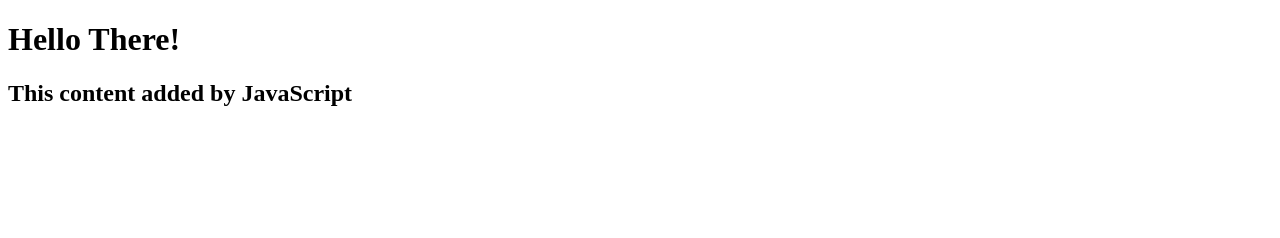
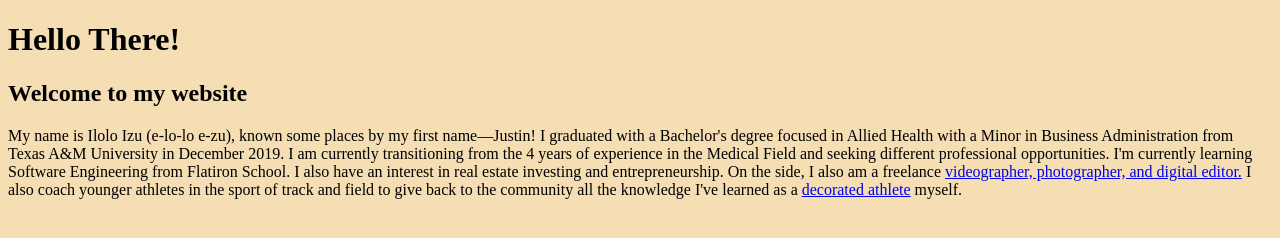
Before and after one commit to iloloizu/My-new-website, a plain HTML site: page index.html in a window 1280 px wide. Drawn offline with Linux system fonts and the light colour scheme.

Commit message:
initial context of website

```diff
--- a/index.html
+++ b/index.html
@@ -9,6 +9,9 @@
 </head>
 <body>
     <h1>Hello There!</h1>
+    <h2> Welcome to my website</h2>
+    <p>My name is Ilolo Izu (e-lo-lo e-zu), known some places by my first name—Justin! I graduated with a Bachelor's degree focused in Allied Health with a Minor in Business Administration from Texas A&M University in December 2019. I am currently transitioning from the 4 years of experience in the Medical Field and seeking different professional opportunities. I'm currently learning Software Engineering from Flatiron School.
+        I also have an interest in real estate investing and entrepreneurship. On the side, I also am a freelance <a href="https://www.iloloizu.com/"> videographer, photographer, and digital editor.</a> I also coach younger athletes in the sport of track and field to give back to the community all the knowledge I've learned as a <a href="https://en.wikipedia.org/wiki/Ilolo_Izu">decorated athlete</a> myself.</p>
     <script src="index.js"></script>
     <script src="script.js"></script>
 </body>
--- a/script.js
+++ b/script.js
@@ -1,4 +1,4 @@
 const h2 = document.createElement("h2");
-h2.textContent = "This content added by JavaScript";
+h2.textContent = "";
 
 document.querySelector("body").appendChild(h2);
--- a/style.css
+++ b/style.css
@@ -0,0 +1,3 @@
+body {
+    background-color:wheat
+}
```
